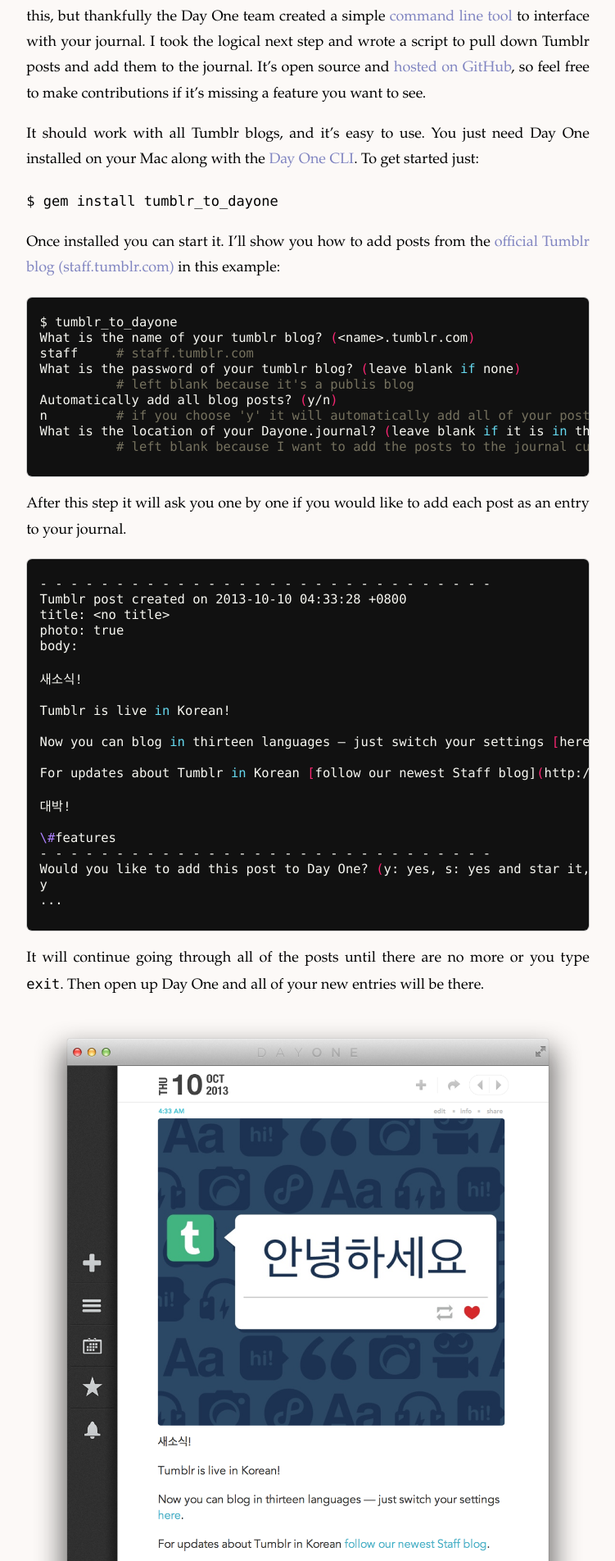
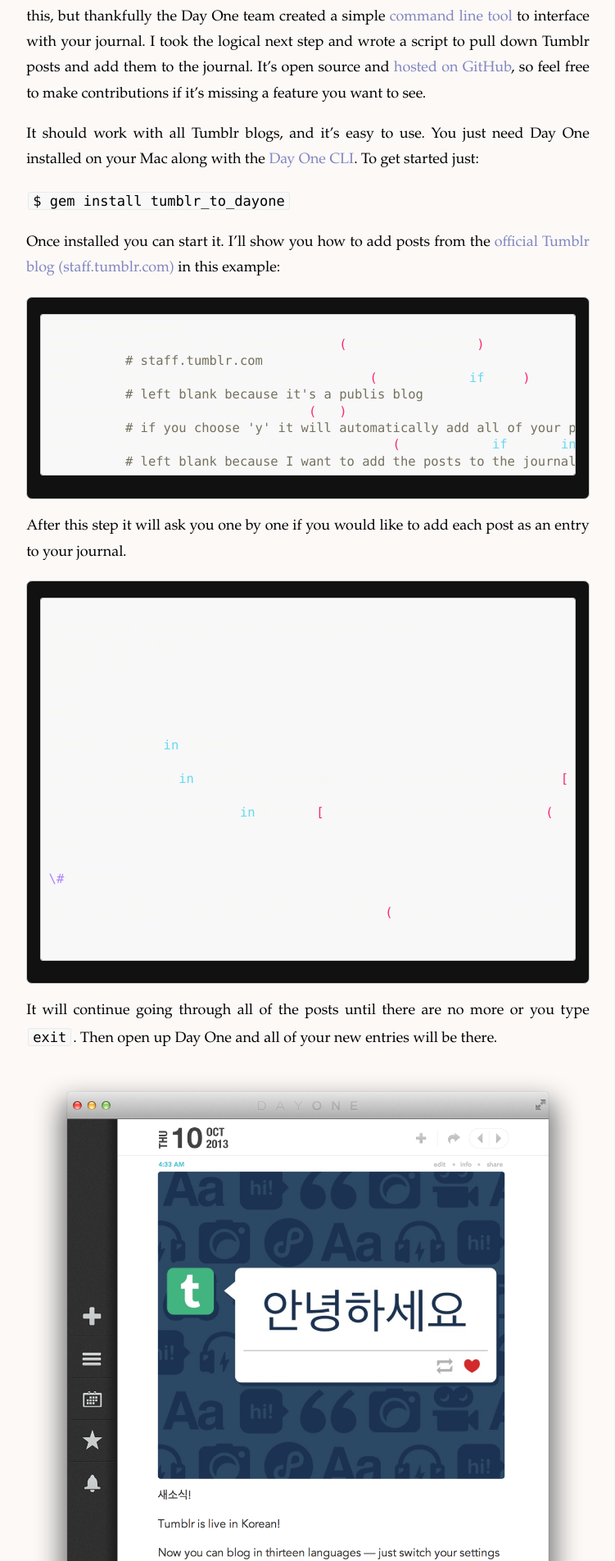
Before and after one commit to joeymeyer/www.joeymeyer.com, a Jekyll site: the page built from _posts/2013-10-13-tumblr-to-dayone.md, in a window 1280 px wide. Shown: the part 560-2464 px from the top of the page at 82% size, without its empty margins (264-1015 px from the left). Built offline with Jekyll 4.4.1, drawn with Linux system fonts in a browser that asks for light colours; Markdown is read by kramdown in place of the engine named in the settings.

Commit message:
add css for code to main

```diff
--- a/css/main.css
+++ b/css/main.css
@@ -36,6 +36,31 @@
 
 ul {
   list-style-type: none;
+}
+
+code, pre {
+    border-radius: 3px;
+    background-color: #F8F8F8;
+    color: inherit;
+}
+
+code {
+    border: 1px solid #EAEAEA;
+    margin: 0 2px;
+    padding: 0 5px;
+}
+
+pre {
+    border: 1px solid #CCCCCC;
+    line-height: 1.25em;
+    overflow: auto;
+    padding: 6px 10px;
+}
+
+pre > code {
+    border: 0;
+    margin: 0;
+    padding: 0;
 }
 
 /*****************************************************************************/
```
